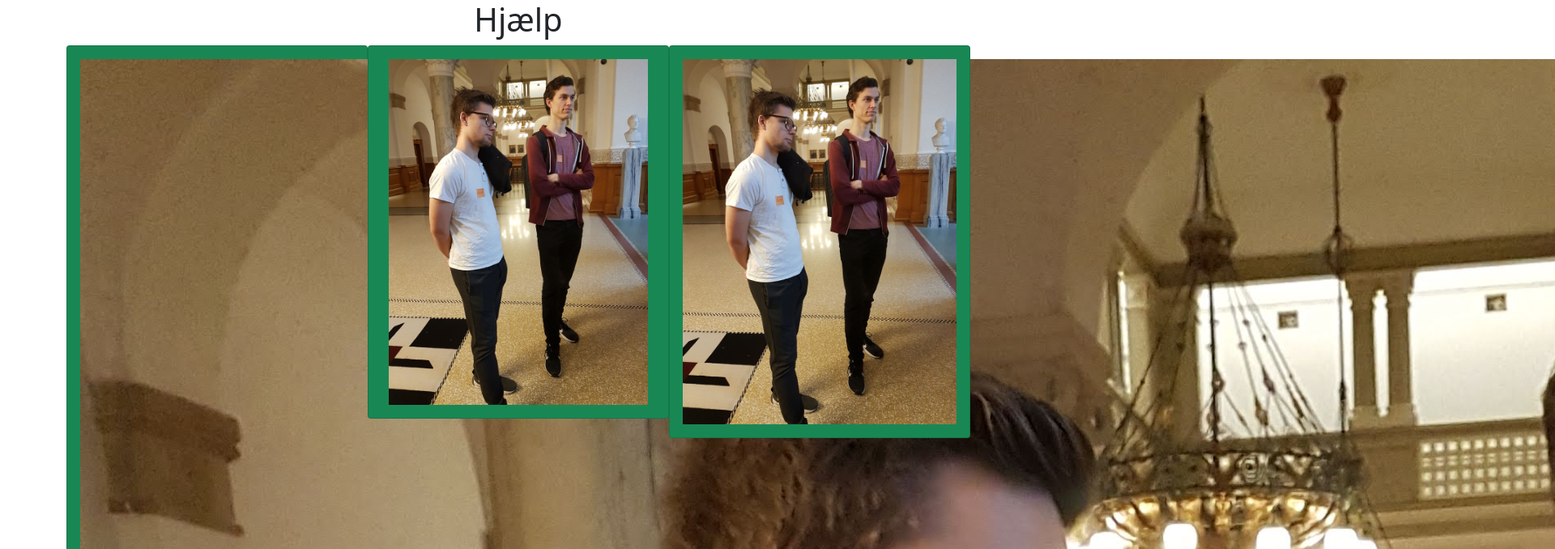
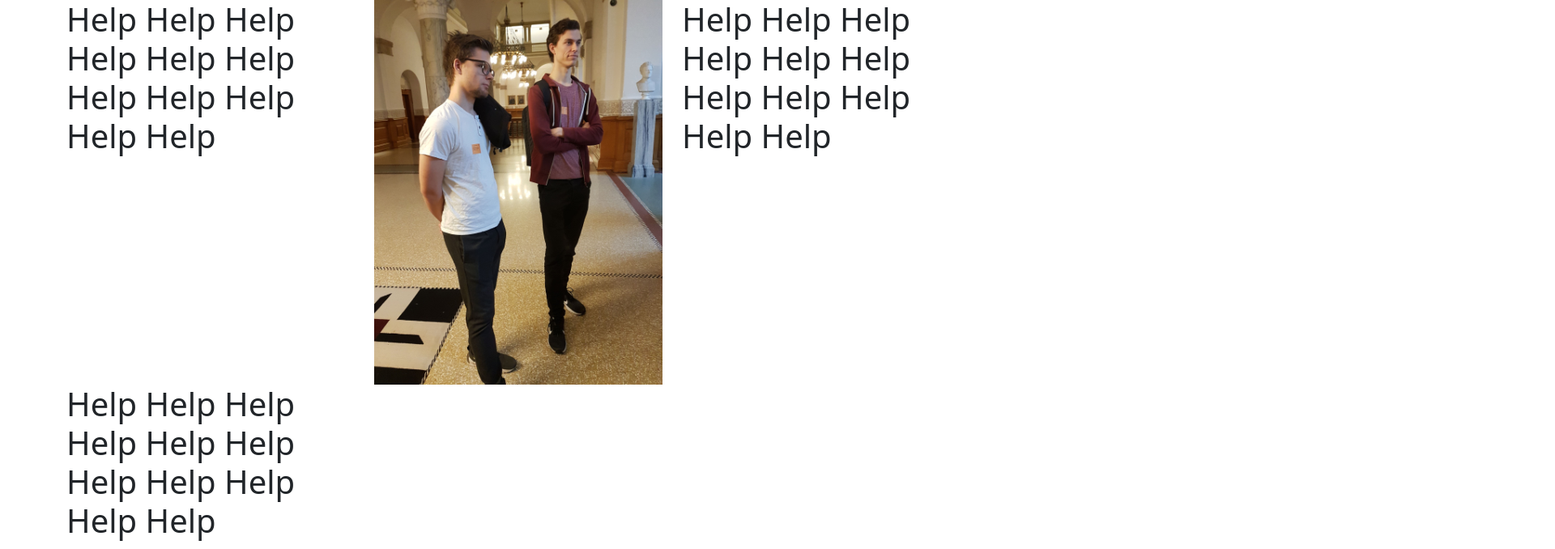
Before and after one commit to kastrup312/Alexander27, a plain HTML site: page help/Feb1-20.html in a window 1280 px wide. Shown: the top 678 px of the page at 81% size, 1920 px wide, since content can reach past the window. Drawn offline with nearby package versions, Linux system fonts and the light colour scheme.

Commit message:
sizing 3

```diff
--- a/help/Feb1-20.html
+++ b/help/Feb1-20.html
@@ -13,44 +13,17 @@
 <body>
     <div class="container">
         <div class="row">
-            <div class="col-12 text-center">
-                <h1>Hjælp</h1>
+            <div class="col-sm-4">
+                <h1>Help Help Help Help Help Help Help Help Help Help Help </h1>
             </div>
-            <div class="card-group">
-                <div class="col-lg-4">
-                    <div class="card text-white bg-success">
-                        <div class="card-body">
-                            <div class="row">
-                                <div class="col-12 text-center">
-                                    <img src="../img/Feb1-20.jpg">
-                                </div>
-                            </div>
-                        </div>
-                    </div>
-                </div>
-
-                <div class="col-lg-4">
-                    <div class="card text-white bg-success">
-                        <div class="card-body">
-                            <div class="row">
-                                <div class="col-12 text-center">
-                                    <img src="../img/Feb1-20.jpg" width="320">
-                                </div>
-                            </div>
-                        </div>
-                    </div>
-                </div>
-                <div class="col-lg-4">
-                    <div class="card text-white bg-success">
-                        <div class="card-body">
-                            <div class="row">
-                                <div class="col-12 text-center">
-                                    <img class="w-100" src="../img/Feb1-20.jpg">
-                                </div>
-                            </div>
-                        </div>
-                    </div>
-                </div>
+            <div class="col-sm-4">
+                <img class="w-100" src="../img/Feb1-20.jpg" />
+            </div>
+            <div class="col-sm-4">
+                <h1>Help Help Help Help Help Help Help Help Help Help Help </h1>
+            </div>
+            <div class="col-sm-4">
+                <h1>Help Help Help Help Help Help Help Help Help Help Help </h1>
             </div>
         </div>
     </div>
```
Also changed, not shown: img/Okt10-18-2.jpg (added), 2 other files.
